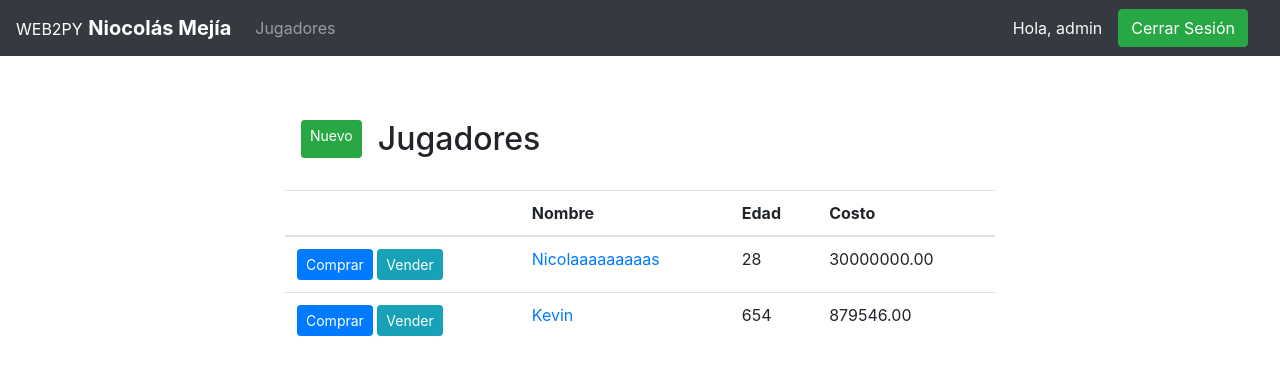
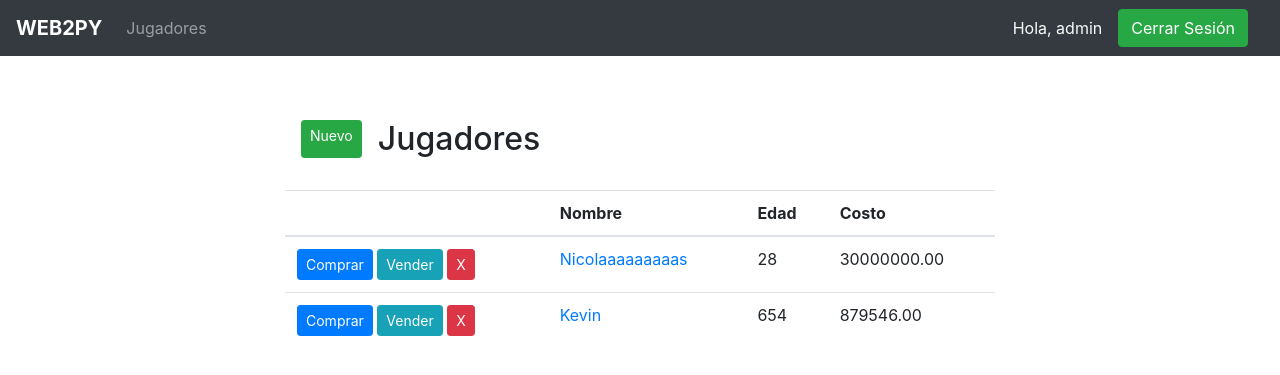
Before and after one commit to jrdnbrj/login-nicolas, a Django app: page /jugadores in a window 1280 px wide. Shown: the top 375 px of the page. Run offline with Django 3.2, Linux system fonts and the light colour scheme; a user stored in the database is signed in; data comes from the database, SQL or seed files in the repository; both versions use the stored data as it was after the commit.

Commit message:
Fixed Layout of Jugadores

```diff
--- a/app/urls.py
+++ b/app/urls.py
@@ -10,5 +10,6 @@ urlpatterns = [
     path('jugadores', jugadores, name='jugadores'),
     path('jugador/nuevo', nuevo_jugador, name='nuevo_jugador'),
     path('jugador/<int:id>/editar', editar_jugador, name='editar_jugador'),
+    path('jugador/<int:id>/eliminar', eliminar_jugador, name='eliminar_jugador'),
 
 ]
--- a/app/views.py
+++ b/app/views.py
@@ -1,6 +1,7 @@
 from django.contrib.auth.models import User
 from django.contrib.auth import authenticate, login, logout
 from django.shortcuts import render, redirect
+from django.contrib.auth.decorators import login_required
 from .forms import *
 from .models import *
 
@@ -39,19 +40,22 @@ def iniciar_sesion(request):
 
     return render(request, 'login/iniciar_sesion.html', context)
 
+@login_required
 def cerrar_sesion(request):
     logout(request)
     return redirect('index')
 
 # JUGADOR
 
+@login_required
 def jugadores(request):
     jugadores = Jugador.objects.all()
     return render(request, 'jugador/jugadores.html', { 'jugadores': jugadores })
 
+@login_required
 def nuevo_jugador(request):
     context = {}
-    if request.method == 'POST':
+    if request.method == 'POST' and request.user.is_superuser:
         jugador = JugadorForm(request.POST)
         if jugador.is_valid():
             jugador.save()
@@ -60,15 +64,23 @@ def nuevo_jugador(request):
         return redirect('jugadores')
     return render(request, 'jugador/crear_editar_jugador.html', {})
 
+@login_required
 def editar_jugador(request, id):
     context = {}
-    jugador = Jugador.objects.filter(id=id)
+    jugador = Jugador.objects.get(id=id)
     print(jugador)
-    if request.method == 'POST':
+    if request.method == 'POST' and request.user.is_superuser:
         jugador = JugadorForm(request.POST, instance=jugador)
         if jugador.is_valid():
             jugador.save()
         else:
             print(jugador.errors)
-        return render(request, 'jugador/jugadores.html', {})
+        return redirect('jugadores')
     return render(request, 'jugador/crear_editar_jugador.html', { 'jugador': jugador, 'action': 'Editar' })
+
+@login_required
+def eliminar_jugador(request, id):
+    if  request.user.is_superuser:
+        jugador = Jugador.objects.get(id=id)
+        jugador.delete()
+    return redirect('jugadores')
--- a/templates/base.html
+++ b/templates/base.html
@@ -4,19 +4,21 @@
     <meta charset="UTF-8">
     <meta name="viewport" content="width=device-width, initial-scale=1.0, shrink-to-fit=no">
     <link rel="stylesheet" href="https://cdn.jsdelivr.net/npm/bootstrap@4.5.3/dist/css/bootstrap.min.css" integrity="sha384-TX8t27EcRE3e/ihU7zmQxVncDAy5uIKz4rEkgIXeMed4M0jlfIDPvg6uqKI2xXr2" crossorigin="anonymous">
-    <title>{% block title %}Nicolás Mejía{% endblock %}</title>
+    <title>{% block title %}ADMIN{% endblock %}</title>
 </head>
 <body>
     <nav class="navbar navbar-expand-lg navbar-dark bg-dark">
-        <a class="navbar-brand" href="{% url 'index' %}"><small>WEB2PY</small> <strong>Niocolás Mejía</strong></a>
+        <a class="navbar-brand" href="{% url 'index' %}"><strong>WEB2PY</strong></a>
         <button class="navbar-toggler" type="button" data-toggle="collapse" data-target="#navbarText" aria-controls="navbarText" aria-expanded="false" aria-label="Toggle navigation">
             <span class="navbar-toggler-icon"></span>
         </button>
         <div class="collapse navbar-collapse" id="navbarText">
             <ul class="navbar-nav mr-auto">
+                {% if request.user.is_superuser %}
                 <li class="nav-item">
                     <a class="nav-link" href="{% url 'jugadores' %}">Jugadores</a>
                 </li>
+                {% endif %}
             </ul>
             {% if user.is_authenticated %}
                 <span class="text-light">Hola, {{ user.username }}</span>
--- a/templates/jugador/jugadores.html
+++ b/templates/jugador/jugadores.html
@@ -4,13 +4,17 @@
 <div class="container">
     <div class="col-xl-8 mx-auto my-5">
         <div class="row ml-3 mb-3">
-            <a class="btn btn-sm btn-success my-3" href="{% url 'nuevo_jugador' %}">Nuevo</a>
+            {% if request.user.is_superuser %}
+                <a class="btn btn-sm btn-success my-3" href="{% url 'nuevo_jugador' %}">Nuevo</a>
+            {% endif %}
             <h2 class="m-3">Jugadores</h2>
         </div>
         <table class="table table-hover">
             <thead>
                 <tr>
-                    <th scope="col"></th>
+                    {% if request.user.is_superuser %}
+                        <th scope="col"></th>
+                    {% endif %}
                     <th scope="col">Nombre</th>
                     <th scope="col">Edad</th>
                     <th scope="col">Costo</th>
@@ -19,10 +23,13 @@
             <tbody>
             {% for jugador in jugadores %}
                 <tr>
-                    <td class="">
-                        <button class="btn btn-sm btn-primary">Comprar</button>
-                        <button class="btn btn-sm btn-info">Vender</button>
-                    </td>
+                    {% if request.user.is_superuser %}
+                        <td class="">
+                            <a href="#" class="btn btn-sm btn-primary">Comprar</a>
+                            <a href="#" class="btn btn-sm btn-info">Vender</a>
+                            <a href="{% url 'eliminar_jugador' jugador.id %}" class="btn btn-sm btn-danger">X</button>
+                        </td>
+                    {% endif %}
                     <td><a href="{% url 'editar_jugador' jugador.id %}">{{ jugador.nombre }}</a></td>
                     <td>{{ jugador.edad }}</td>
                     <td>{{ jugador.costo }}</td>
```
Also changed, not shown: db.sqlite3.
